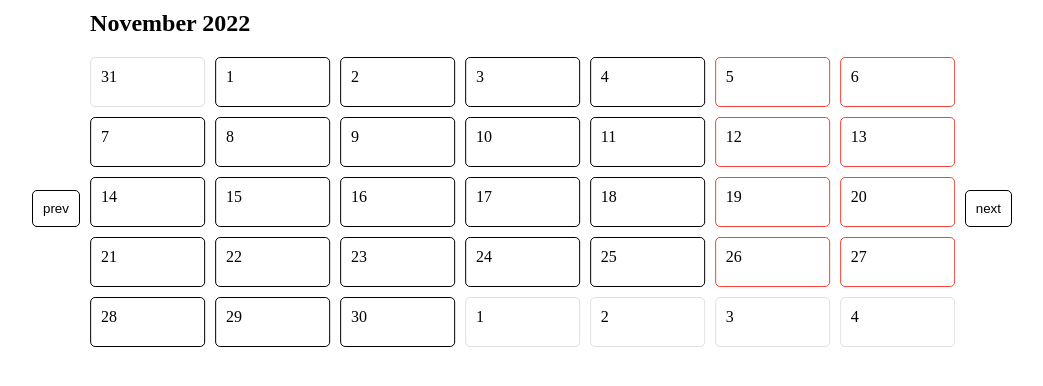
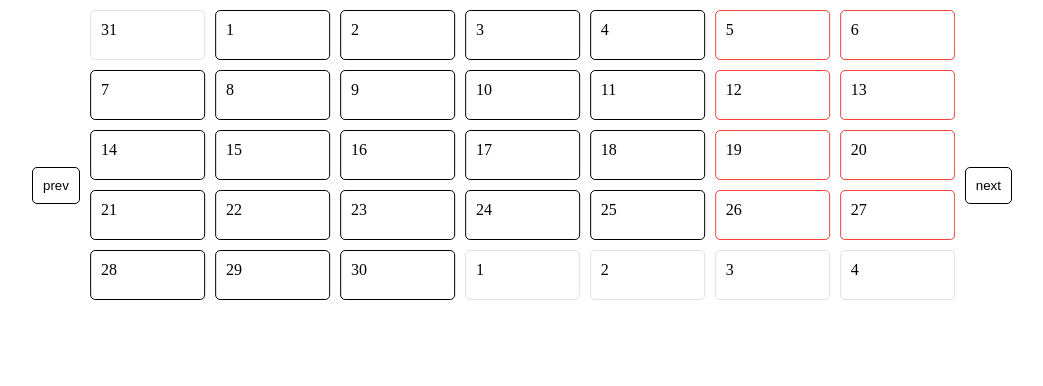
Before and after one commit to NMakarevich/angular-calendar, an Angular app: page / in a window 1280 px wide. Shown: the top 386 px of the page, without its empty margins (118-1161 px from the left). Built offline with nearby package versions, Linux system fonts and the light colour scheme.

Commit message:
refactor: delete title

```diff
--- a/src/app/calendar/month/month.component.html
+++ b/src/app/calendar/month/month.component.html
@@ -1,4 +1,3 @@
-<h2 class="title">{{stringDate()}}</h2>
 <div class="month">
     <div class="day-title" *ngFor="let day of weekDays">{{day}}</div>
     <app-day *ngFor="let date of generateDaysArray()" [date]="date"></app-day>
```
